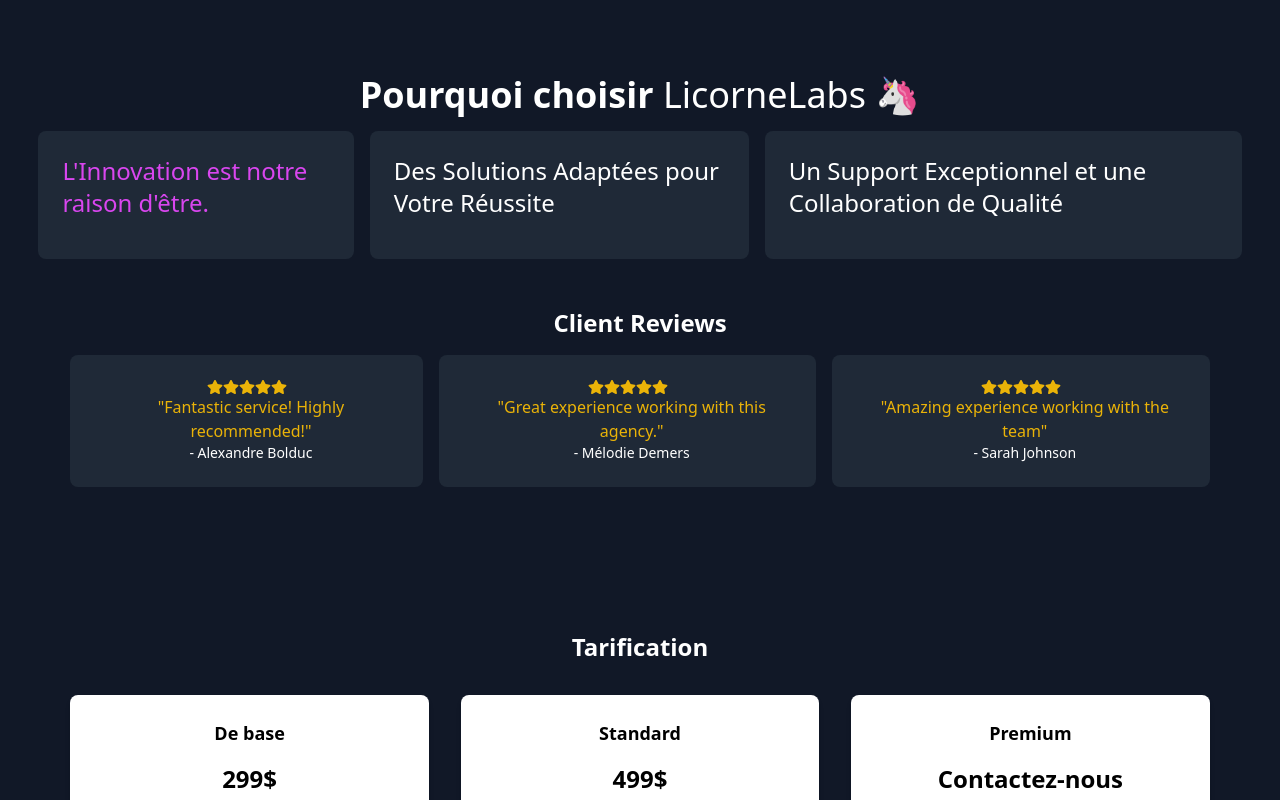
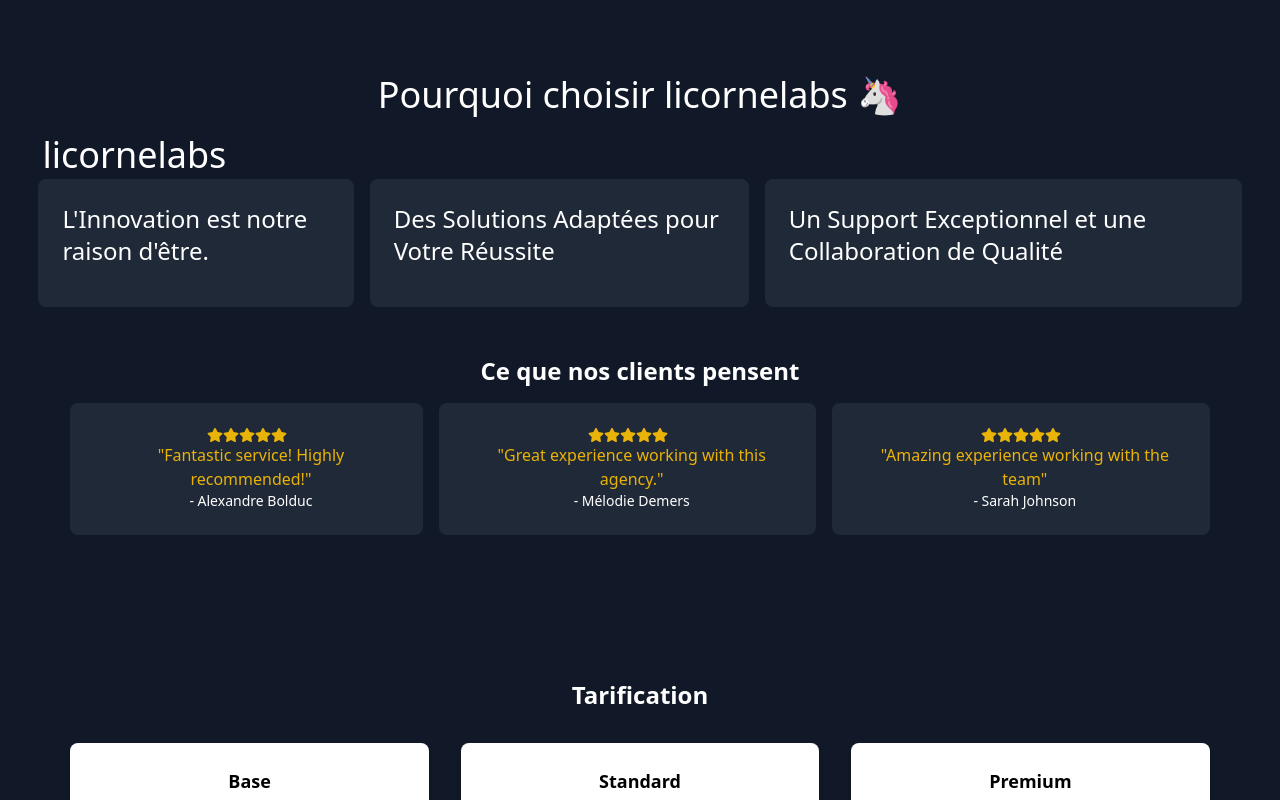
Before and after one commit to code-amin/AgenceX, a React (Create React App) app in the folder agence/: page / in a window 1280 px wide. Shown: the part 1600-2400 px from the top of the page. Built offline with nearby package versions, Linux system fonts and the light colour scheme; a web font is replaced by a local one.

Commit message:
Reviews title in french, projects new links, pricing naming, form margintop, argument capitals title

```diff
--- a/agence/src/Arguments.js
+++ b/agence/src/Arguments.js
@@ -1,13 +1,17 @@
 const Arguments = () => {
   return (
     <div id="arguments">
-      <h2 className="font-bold text-center mb-4 text-3xl lg:text-4xl">
-        Pourquoi choisir <span className="font-medium">Licorne</span>
-        <span className="font-thin">Labs</span> 🦄
+      <h2 className=" text-center mb-4 text-3xl lg:text-4xl">
+        Pourquoi choisir <span className="font-medium">licorne</span>
+        <span className="font-thin">labs</span> 🦄
       </h2>
+      <div className="p-1 text-3xl lg:text-4xl">
+        <span className="font-medium">licorne</span>
+        <span className="font-thin">labs</span>
+      </div>
       <div className="flex flex-col md:flex-row gap-4 justify-center">
         <div className="bg-gray-800 p-6 rounded-lg">
-          <h3 className="text-fuchsia-500 text-2xl mb-4">
+          <h3 className="hover:text-fuchsia-500 transition text-2xl mb-4">
             L'Innovation est notre raison d'être.
           </h3>
           {/* <p className="text-white-500 text-sm mb-4">
--- a/agence/src/Contact.js
+++ b/agence/src/Contact.js
@@ -30,7 +30,7 @@
     <form
       id="contact"
       method="POST"
-      className="max-w-3xl mx-auto bg-white rounded-lg p-4 text-black"
+      className="max-w-3xl mt-24 mx-auto bg-white rounded-lg p-4 text-black"
       name="clientForm"
       onSubmit={handleSubmit}
     >
--- a/agence/src/Pricing.js
+++ b/agence/src/Pricing.js
@@ -4,7 +4,7 @@
   };
 
   const basic = {
-    name: "De base",
+    name: "Base",
     price: "299$",
     pages: "1 page",
     support: "Support de base",
@@ -44,8 +44,10 @@
             handlePlan(basic.fr);
           }}
         >
-          <div className="py-6 px-4 hover:cursor-pointer text-center" >
-            <h3 className="text-lg font-semibold text-center mb-4">{basic.name}</h3>
+          <div className="py-6 px-4 hover:cursor-pointer text-center">
+            <h3 className="text-lg font-semibold text-center mb-4">
+              {basic.name}
+            </h3>
             <p className="text-2xl font-bold text-center mb-4">{basic.price}</p>
             <ul className="text-sm">
               <li className="mb-2">{basic.pages}</li>
@@ -69,16 +71,20 @@
             handlePlan(standard.fr);
           }}
         >
-          <div className="py-6 px-4 hover:cursor-pointer text-center" >
-            <h3 className="text-lg font-semibold text-center mb-4">{standard.name}</h3>
-            <p className="text-2xl font-bold text-center mb-4">{standard.price}</p>
+          <div className="py-6 px-4 hover:cursor-pointer text-center">
+            <h3 className="text-lg font-semibold text-center mb-4">
+              {standard.name}
+            </h3>
+            <p className="text-2xl font-bold text-center mb-4">
+              {standard.price}
+            </p>
             <ul className="text-sm">
               <li className="mb-2">{standard.pages}</li>
               <li className="mb-2">{standard.support}</li>
               <li className="mb-2">{standard.features}</li>
             </ul>
             <button className="block mx-auto bg-yellow-500 text-white py-2 px-4 mt-6 rounded-md hover:bg-yellow-400">
-            Démarrer
+              Démarrer
             </button>
           </div>
         </div>
@@ -94,9 +100,13 @@
             handlePlan(premium.fr);
           }}
         >
-          <div className="py-6 px-4 hover:cursor-pointer text-center" >
-            <h3 className="text-lg font-semibold text-center mb-4">{premium.name}</h3>
-            <p className="text-2xl font-bold text-center mb-4">{premium.price}</p>
+          <div className="py-6 px-4 hover:cursor-pointer text-center">
+            <h3 className="text-lg font-semibold text-center mb-4">
+              {premium.name}
+            </h3>
+            <p className="text-2xl font-bold text-center mb-4">
+              {premium.price}
+            </p>
             <ul className="text-sm">
               <li className="mb-2">{premium.pages}</li>
               <li className="mb-2">{premium.support}</li>
--- a/agence/src/Realizations.js
+++ b/agence/src/Realizations.js
@@ -29,13 +29,14 @@
             <CardTag text={"#CSS"} />
           </div>
         </div>
-
         <div
           id="card"
           className="bg-gray-800 p-6 rounded-lg hover:bg-gray-700 transition-all duration-1000 md:max-w-[350px] md:order-1  lg:max-w-[450px]"
         >
-          <a href="https://github.com/MhammedDoukkali/ReachOut" target="_blank">
-
+          <a
+            href="https://github.com/MhammedDoukkali/ReachOut#reachout"
+            target="_blank"
+          >
             <h3 className="rounded-xl text-2xl font-bold mb-2">
               ReachOut <span className="bg-white rounded-lg px-1">🩺</span>
             </h3>
@@ -55,12 +56,17 @@
             </div>
           </a>
         </div>
-
         <div
           id="card"
           className="bg-gray-800 p-6 rounded-lg hover:bg-gray-700 transition-all duration-1000 md:max-w-[350px] md:order-3  lg:max-w-[450px]"
         >
-          <h3 className="rounded-xl text-2xl font-bold mb-2">Go Finance 📈</h3>
+          <a
+            href="https://github.com/code-amin/GoFinance/tree/main#gofinance-is-a-simple-and-efficient-web-application-that-retrives-your-favorite-stock-data-all-in-one-place"
+            target="_blank"
+          >
+            <h3 className="rounded-xl text-2xl font-bold mb-2">
+              Go Finance 📈
+            </h3>
             <p className=" mb-4 min-h-[75px]">
               Application web frontale et dorsale pour suivre ses titres et
               nouvelles boursières.
@@ -76,6 +82,7 @@
               <CardTag text={"#MongoDB"} />
               <CardTag text={"#Rest"} />
             </div>
+          </a>
         </div>{" "}
       </div>
     </div>
--- a/agence/src/Reviews.js
+++ b/agence/src/Reviews.js
@@ -3,7 +3,7 @@
 const Reviews = () => {
   return (
     <div id="testimonials" className="bg-gray-900 text-white px-8 py-12 text-center">
-      <h2 className="text-2xl font-bold mb-4">Client Reviews</h2>
+      <h2 className="text-2xl font-bold mb-4">Ce que nos clients pensent</h2>
       <div className="flex flex-col md:flex-row gap-4 justify-center">
         <div className="bg-gray-800 p-6 rounded-lg flex items-center flex-col">
           <div className="flex items-center">
```
Lines whose indentation alone changed are shown as unchanged.
